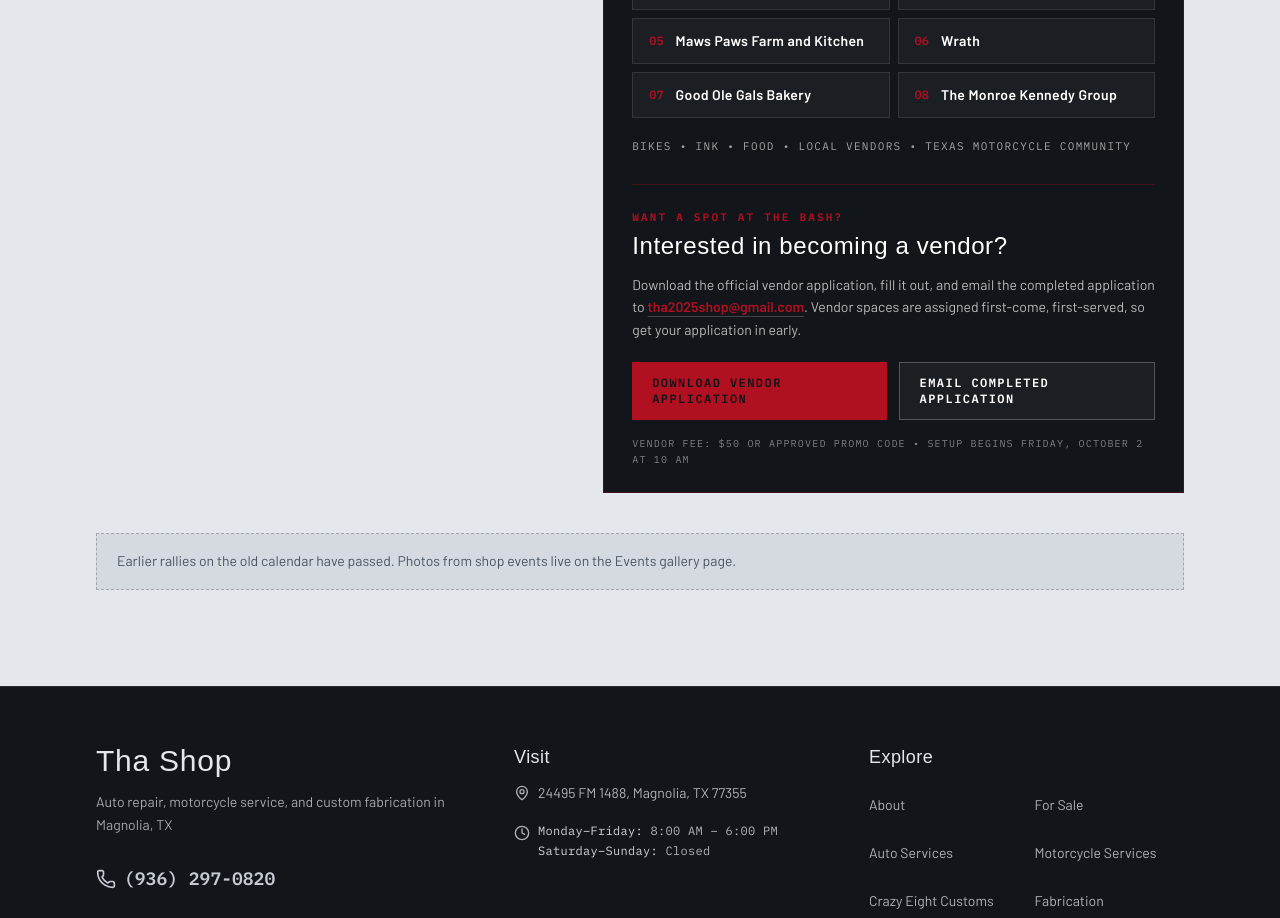
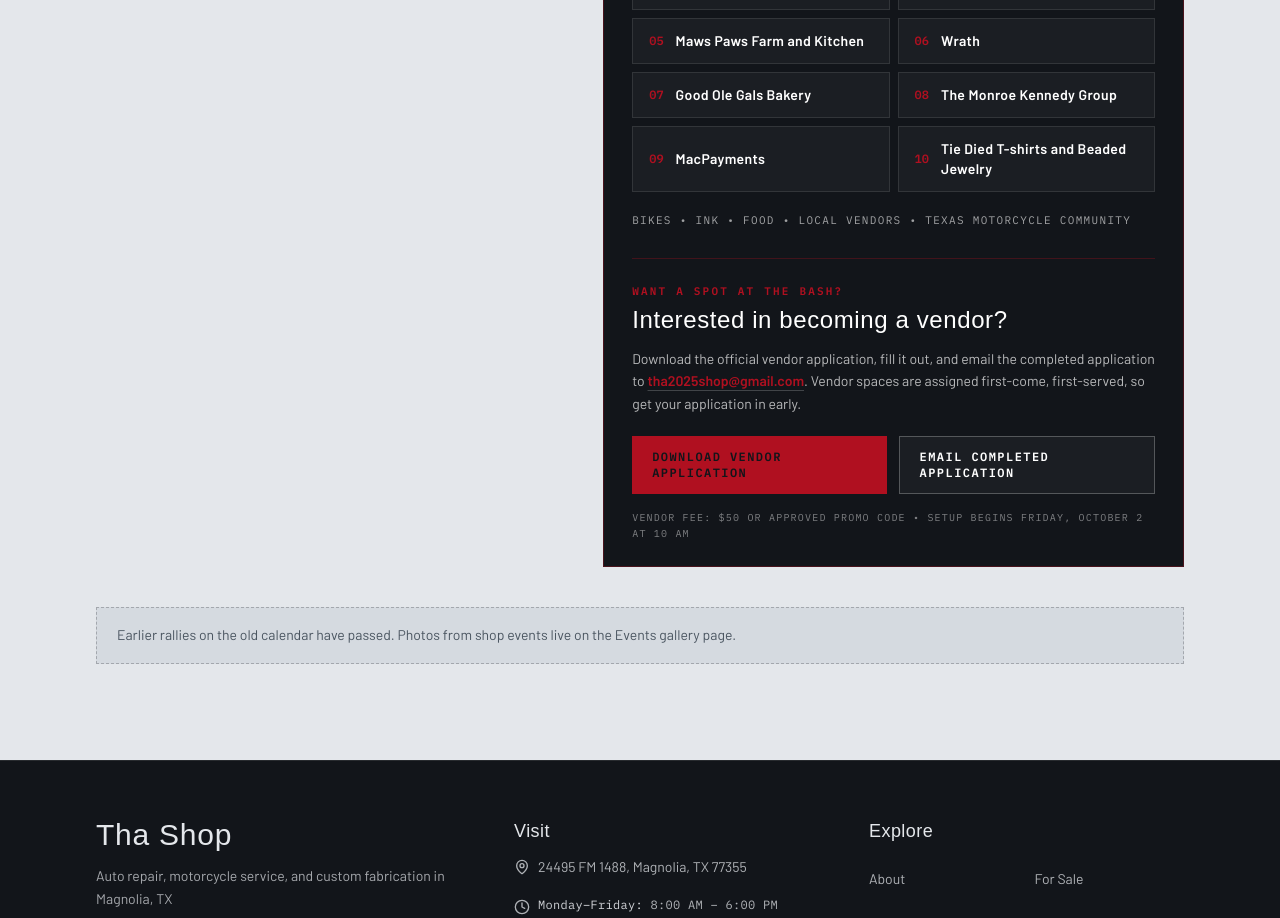
Before and after one commit to LiftEatCode/tha-shop, a Next.js app: page /event-calendar in a window 1280 px wide. Shown: the part 1400-2318 px from the top of the page. Built offline with nearby package versions, Linux system fonts and the light colour scheme; no server answers; a web font is replaced by a local one.

Commit message:
Add Burnout Bash vendors

```diff
--- a/src/app/event-calendar/page.tsx
+++ b/src/app/event-calendar/page.tsx
@@ -19,6 +19,8 @@
   "Wrath",
   "Good Ole Gals Bakery",
   "The Monroe Kennedy Group",
+  "MacPayments",
+  "Tie Died T-shirts and Beaded Jewelry",
 ] as const;
 
 const vendorApplicationPath =
```
